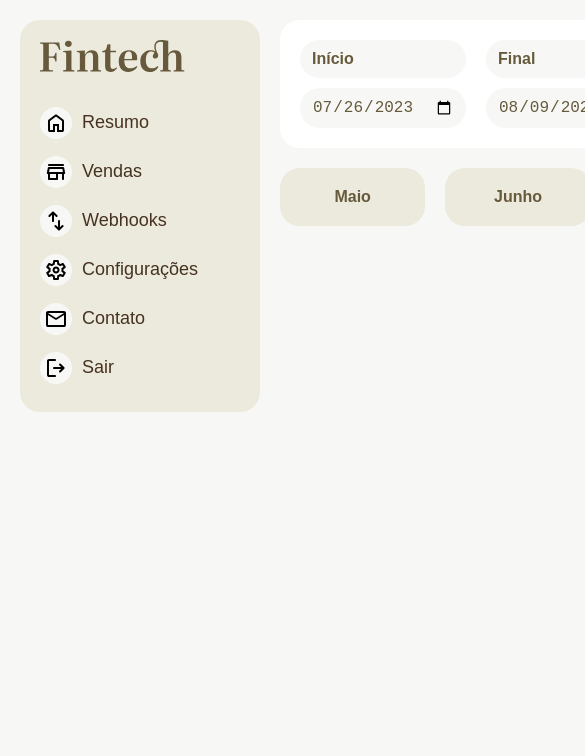
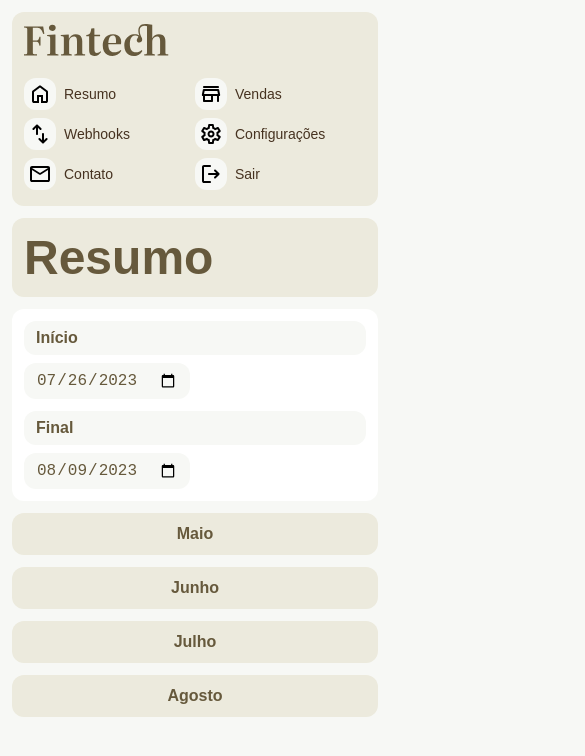
Before and after one commit to leandrorodrigues00/fintech, a React (Vite) app: page / in a window 390 px wide. Shown: the top 756 px of the page, 585 px wide, since content can reach past the window. Built offline with nearby package versions, Linux system fonts and the light colour scheme; no server answers.

Commit message:
feat: responsividade

```diff
--- a/src/style.css
+++ b/src/style.css
@@ -1,3 +1,17 @@
+/* html {
+  --color-1: #000;
+  --color-2: #111;
+  --color-3: #a36af9;
+  --color-3: #fd9acb;
+  --color-3: #fcc203;
+  --color-4: #f5f5f5;
+  --color-5: #fff;
+}
+
+.box {
+  outline: 2px solid var(--color-1);
+} */
+
 html {
   --color-1: #463220;
   --color-2: #66593c;
@@ -40,7 +54,7 @@
   gap: var(--gap);
 }
 
-.flex > * {
+.flex>* {
   flex: 1;
 }
 
@@ -49,6 +63,7 @@
   border-radius: var(--gap);
   background: var(--color-5);
 }
+
 
 .container {
   display: grid;
@@ -151,3 +166,53 @@
   text-decoration: none;
   color: inherit;
 }
+
+
+/* small screen */
+
+@media (max-width: 1000px) {
+  .resumo {
+    flex-direction: column;
+  }
+
+  .daterange {
+    grid-template-columns: 1fr;
+  }
+
+  .daterange *:last-child {
+    grid-row: 1;
+  }
+}
+
+@media (max-width: 700px) {
+  html {
+    --gap-s: 0.5rem;
+    --gap: 0.75rem
+  }
+
+
+  .container {
+    grid-template-columns: 1fr;
+  }
+
+  .flex {
+    flex-direction: column;
+  }
+
+  .sidenav ul {
+    display: grid;
+    grid-template-columns: 1fr 1fr;
+  }
+
+  .sidenav li a {
+    font-size: .875rem;
+  }
+
+  .venda {
+    grid-template-columns: 1fr;
+  }
+
+  .venda div:last-child {
+    justify-self: start;
+  }
+}
```
